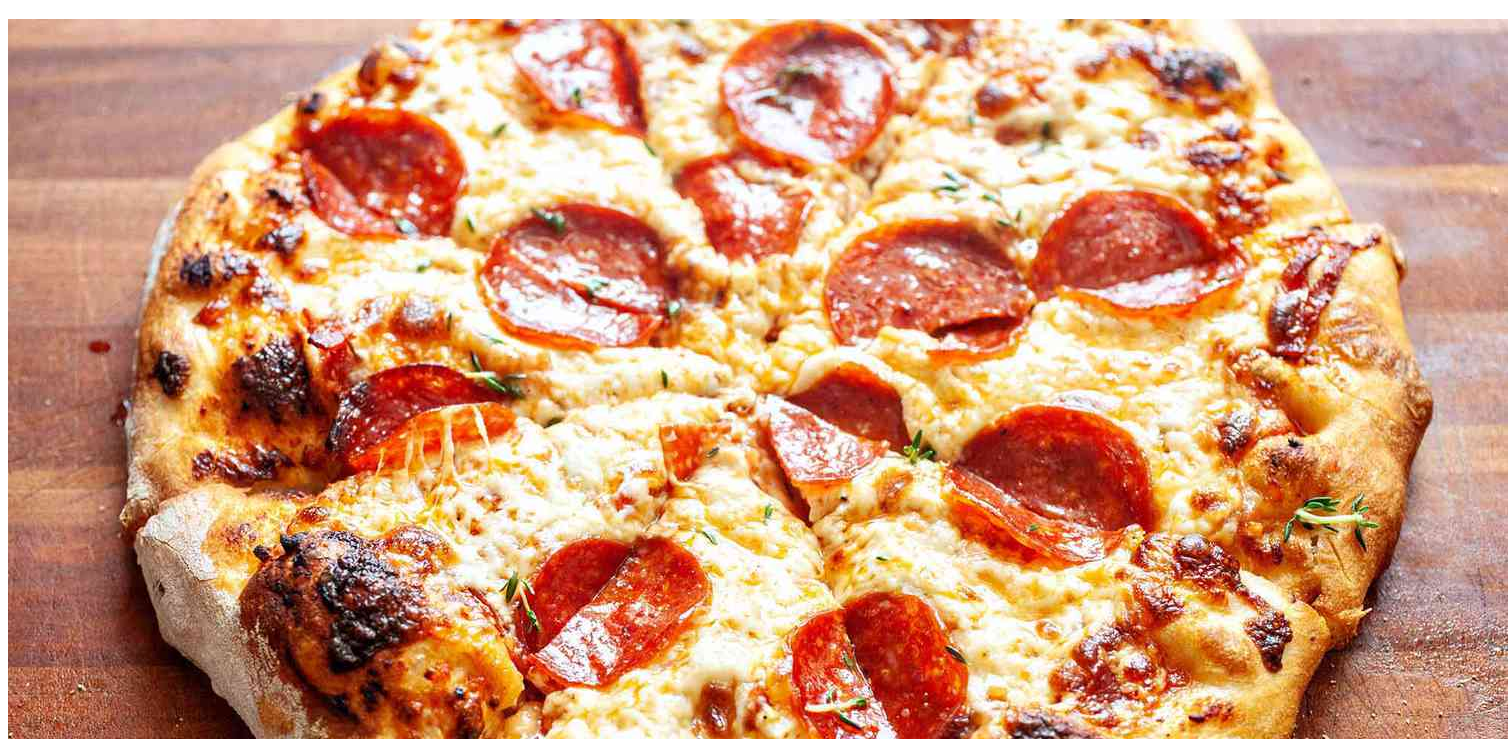
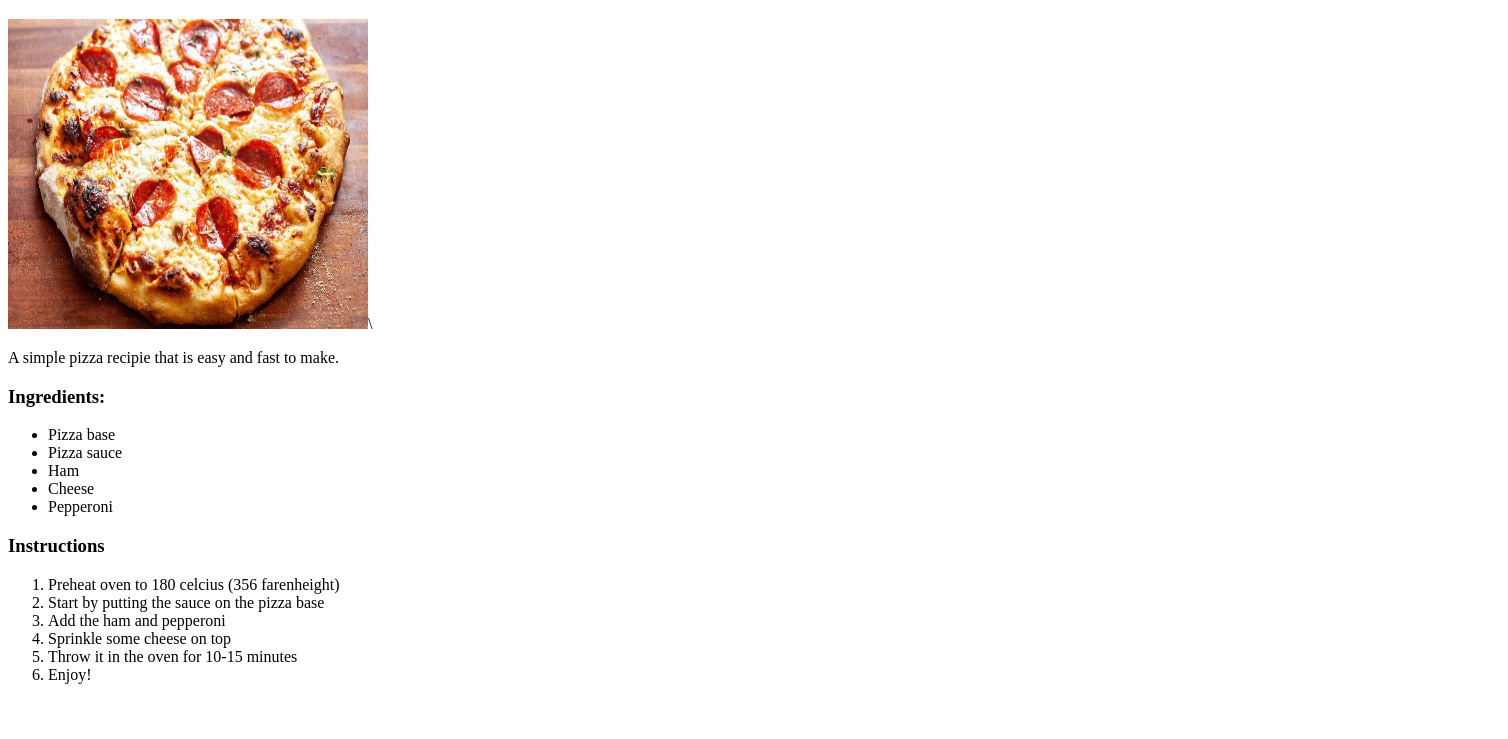
Before and after one commit to kyleburgin1/odin-recipies, a plain HTML site: page Recipies/Pizza.html in a window 1280 px wide. Shown: the part 61-800 px from the top of the page, 1508 px wide, since content can reach past the window. Drawn offline with Linux system fonts and the light colour scheme.

Commit message:
finished pizza recipe and chose 2 more recipes

```diff
--- a/Recipies/Pizza.html
+++ b/Recipies/Pizza.html
@@ -6,6 +6,26 @@
 </head>
 <body>
     <h1>Pizza Recipe</h1>
-    <img src="../recipe-images/pizza.jpg" alt="The finished pizza">
+    <img src="../recipe-images/pizza.jpg" height="310" width="360" alt="The finished pizza">\
+    <p>A simple pizza recipie that is easy and fast to make.</p>
+    <h3>Ingredients:</h3>
+    <ul>
+        <li>Pizza base</li>
+        <li>Pizza sauce</li>
+        <li>Ham</li>
+        <li>Cheese</li>
+        <li>Pepperoni</li>
+    </ul>
+    <h3>Instructions</h3>
+    <ol>
+        <li>Preheat oven to 180 celcius (356 farenheight)</li>
+        <li>Start by putting the sauce on the pizza base</li>
+        <li>Add the ham and pepperoni</li>
+        <li>Sprinkle some cheese on top</li>
+        <li>Throw it in the oven for 10-15 minutes</li>
+        <li>Enjoy!</li>
+
+    </ol>
+
 </body>
 </html>
```
Also changed, not shown: Recipies/cereal.html (added), Recipies/vegemite-sandwich.html (added).
